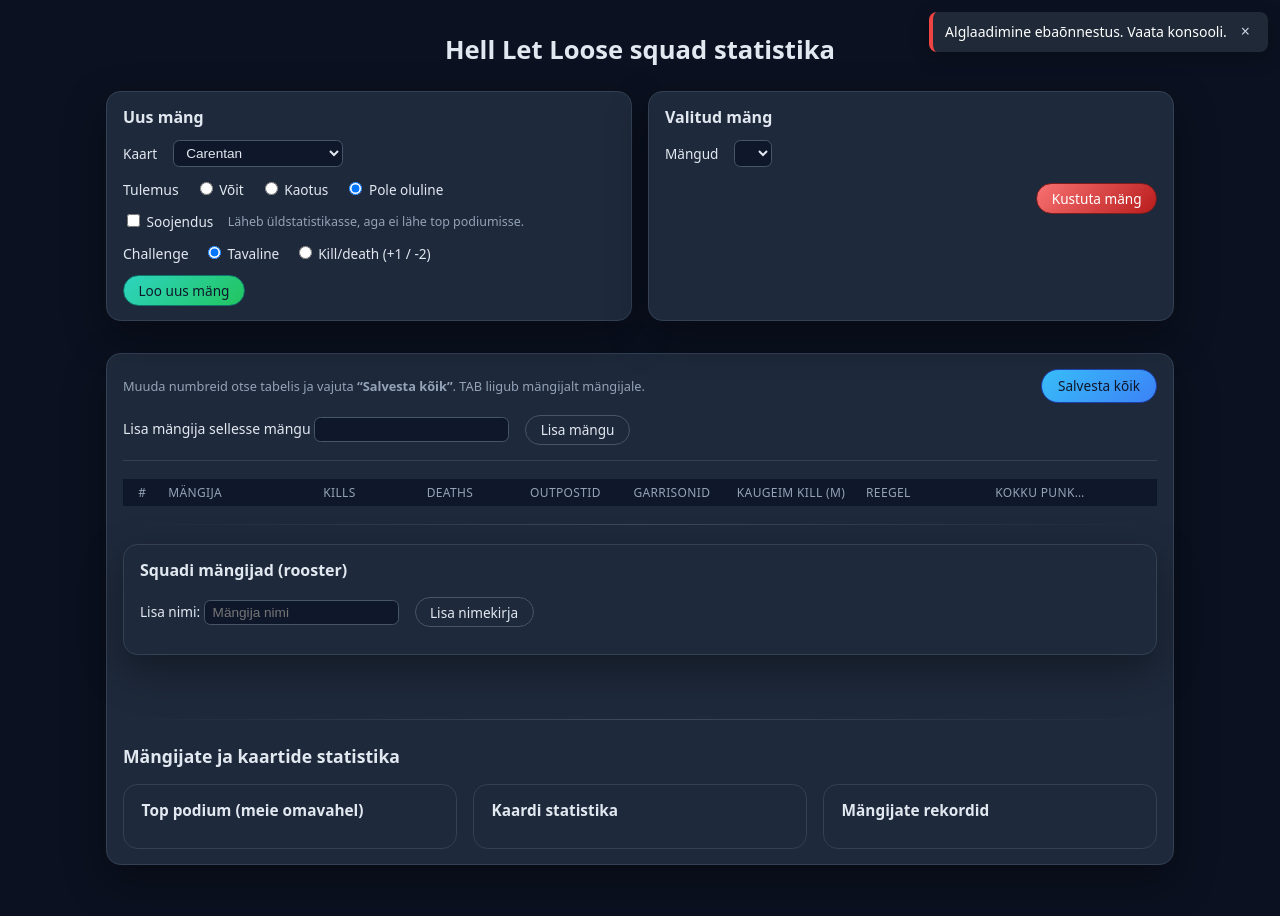
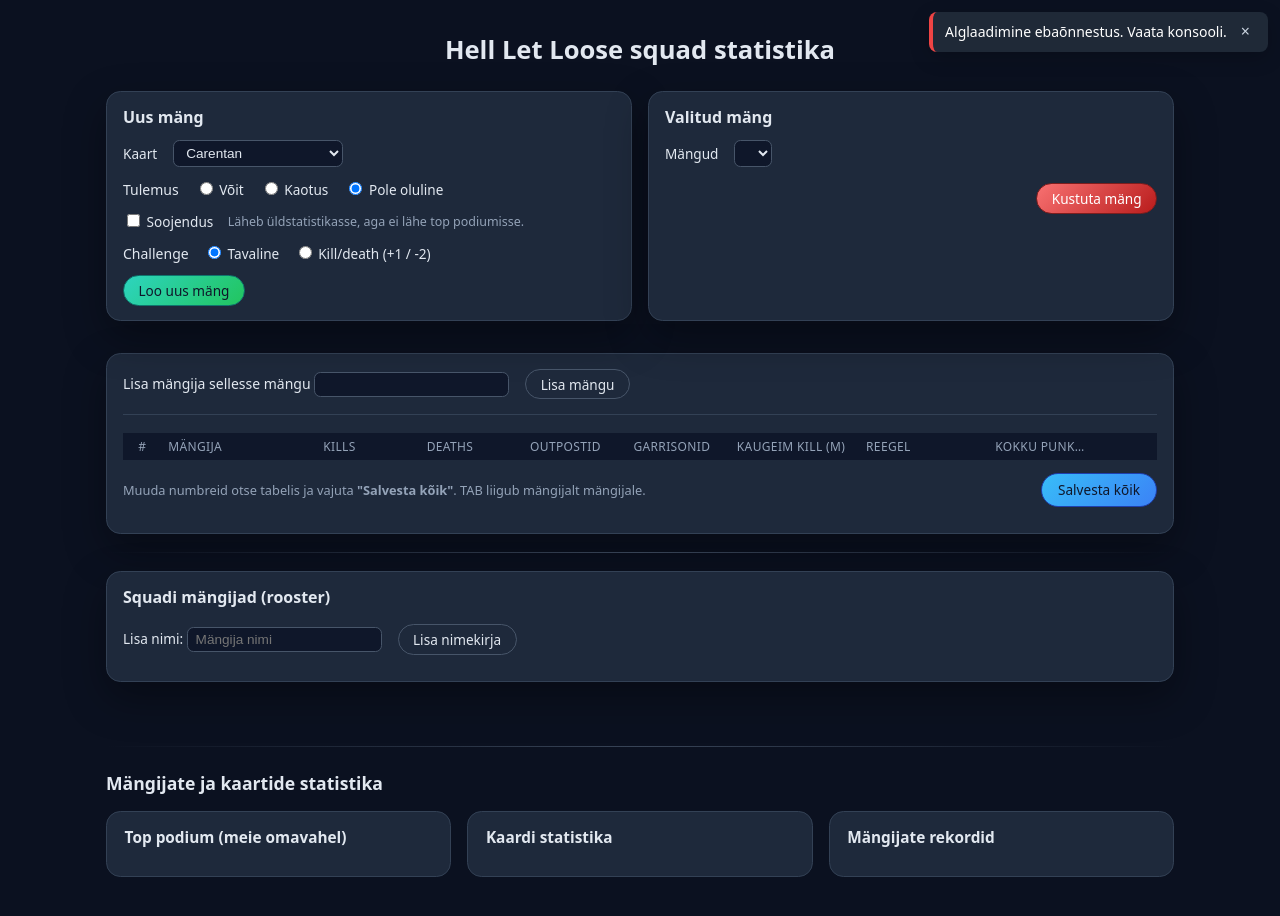
Before and after one commit to mvahur-sudo/hll-stats, a website: page public/index.html in a window 1280 px wide. Drawn offline with Linux system fonts and the light colour scheme; no server answers.

Commit message:
Move table (points entry) right after add-player row, save bar below

```diff
--- a/public/index.html
+++ b/public/index.html
@@ -2,7 +2,7 @@
 <html lang="et">
 <head>
   <meta charset="UTF-8">
-  <title>Hell Let Loose – squad statistika</title>
+  <title>Hell Let Loose - squad statistika</title>
   <meta name="viewport" content="width=device-width, initial-scale=1">
   <link rel="stylesheet" href="/css/style.css">
 </head>
@@ -67,13 +67,6 @@
 
     <!-- Tabel ja salvestamine -->
     <div class="card">
-      <div class="save-bar">
-        <div class="save-hint">
-          Muuda numbreid otse tabelis ja vajuta <b>“Salvesta kõik”</b>. TAB liigub mängijalt mängijale.
-        </div>
-        <button id="saveAllBtn" class="btn btn-saveall">Salvesta kõik</button>
-      </div>
-
       <div class="add-to-game-row">
         <label>
           Lisa mängija sellesse mängu
@@ -105,6 +98,14 @@
          <!-- JS täidab -->
        </tbody>
      </table>
+    </div>
+
+      <div class="save-bar" style="margin-top:0.75rem;">
+        <div class="save-hint">
+          Muuda numbreid otse tabelis ja vajuta <b>"Salvesta kõik"</b>. TAB liigub mängijalt mängijale.
+        </div>
+        <button id="saveAllBtn" class="btn btn-saveall">Salvesta kõik</button>
+      </div>
     </div>
 
     <div class="section-divider" aria-hidden="true"></div>
```
